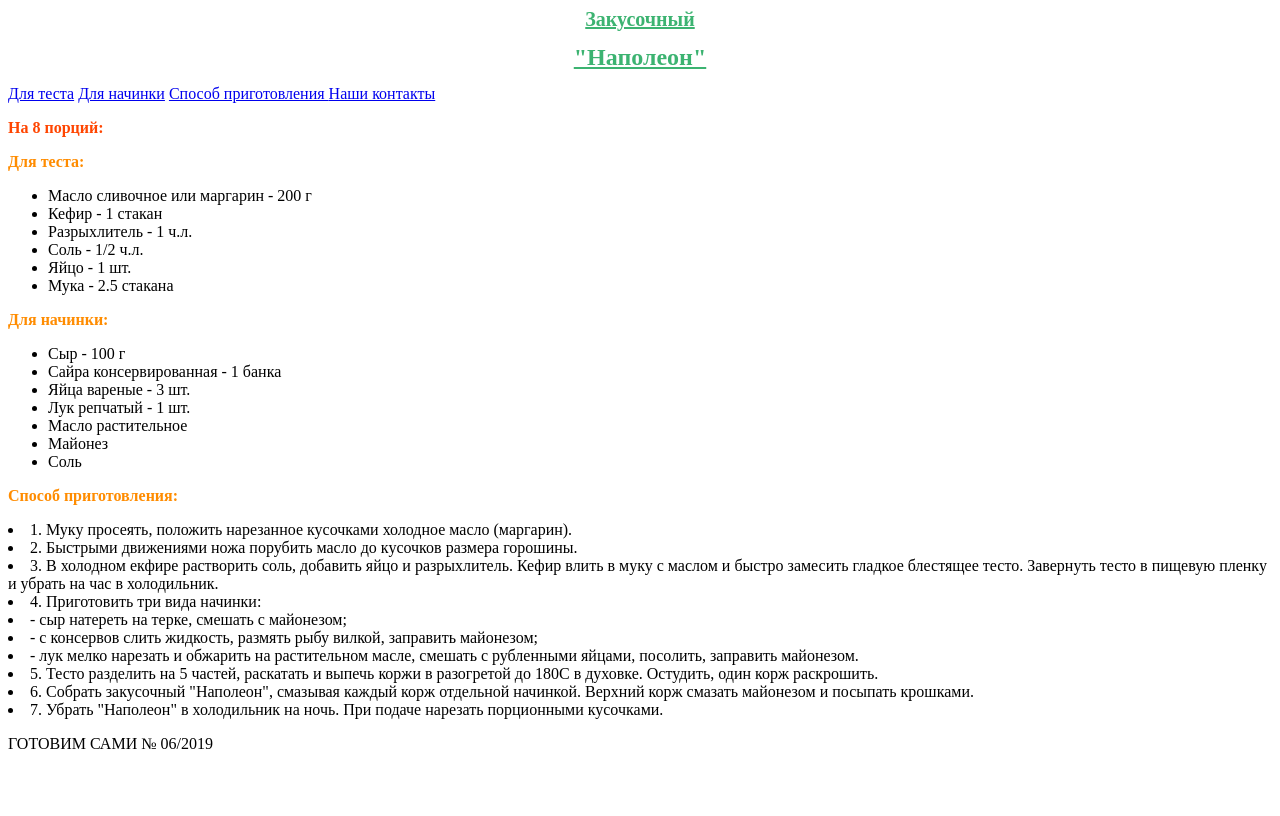
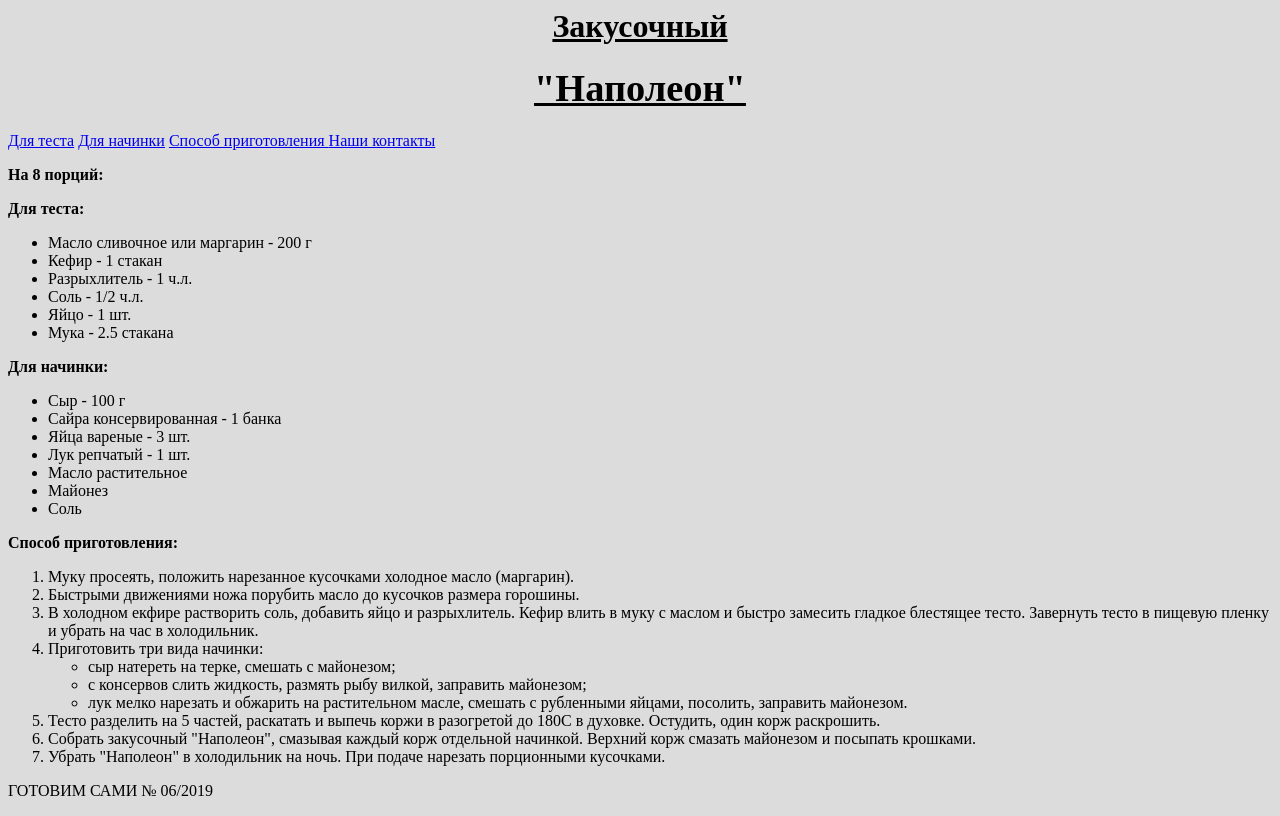
Before and after one commit to WebHeroSchool/NikPro89, a plain HTML site: page new in index.html in a window 1280 px wide. Drawn offline with Linux system fonts and the light colour scheme.

Commit message:
update file new index

```diff
--- a/new in index.html
+++ b/new in index.html
@@ -1,39 +1,25 @@
 <html>
-
  <head>
  <center>
  <title>Закусочный Наполеон</title>
-
+ <body style="background-color: #DCDCDC">
+ </body>
  <meta charset="utf-8">
-
-<font size=1 ><font color="#3CB371">
-
- <h1> <u>  <header> Закусочный  </header>  </u> </h1>
-  <h1> <big> <u> <header>  "Наполеон" </header> </u>  </big> </h1>
-
-  </font> </font>
-
+ <header>
+ <h1> <u>   Закусочный   </u> </h1>
+ <h1> <big> <u>   "Наполеон"  </u>  </big> </h1>
+ </header>
  </center>
-
 
  <nav>
  <a href="#">Для теста</a>
  <a href="#">Для начинки</a>
  <a href="#">Способ приготовления </a>
  <a href="#"> Наши контакты </a>
-
  </nav>
 
-
-
- <font color="#FF4500">
   <p><b> На 8 порций:</b></p>
-  </font>
-
-  <font color="#FF8C00">
   <p><b> Для теста:</b></p>
- </font>
-
 
  <ul>
 
@@ -51,9 +37,9 @@
 
  </ul>
 
-<font color="#FF8C00">
+
   <p><b> Для начинки:</b></p>
- </font>
+
 
   <ul>
 
@@ -72,26 +58,26 @@
 
  </ul>
 
-
- <font color="#FF8C00">
  <p><b> Способ приготовления:</b></p>
- </font>
-<li>1. Муку просеять, положить нарезанное кусочками холодное масло (маргарин). </li>
-<li> 2. Быстрыми движениями ножа порубить масло до кусочков размера горошины.</li>
-<li> 3. В холодном екфире растворить соль, добавить яйцо и разрыхлитель. Кефир влить в муку с маслом и быстро замесить гладкое блестящее тесто. Завернуть тесто в пищевую пленку и убрать на час в холодильник.</li>
-<li> 4. Приготовить три вида начинки:</li>
-<li> - сыр натереть на терке, смешать с майонезом;</li>
-<li> - с консервов слить жидкость, размять рыбу вилкой, заправить майонезом;</li>
-<li> - лук мелко нарезать и обжарить на растительном масле, смешать с рубленными яйцами, посолить, заправить майонезом.</li>
-<li> 5. Тесто разделить на 5 частей, раскатать и выпечь коржи в разогретой до 180С в духовке. Остудить, один корж раскрошить.</li>
-<li> 6. Собрать закусочный "Наполеон", смазывая каждый корж отдельной начинкой. Верхний корж смазать майонезом и посыпать крошками.</li>
-<li> 7. Убрать "Наполеон" в холодильник на ночь. При подаче нарезать порционными кусочками.</li>
 
 
+<ol>
+<li>  Муку просеять, положить нарезанное кусочками холодное масло (маргарин). </li>
+<li>  Быстрыми движениями ножа порубить масло до кусочков размера горошины.</li>
+<li>  В холодном екфире растворить соль, добавить яйцо и разрыхлитель. Кефир влить в муку с маслом и быстро замесить гладкое блестящее тесто. Завернуть тесто в пищевую пленку и убрать на час в холодильник.</li>
+<li>  Приготовить три вида начинки:</li>
 
-<footer> <p> ГОТОВИМ САМИ № 06/2019  </p>
-  </footer>
+<ul>
 
+<li> сыр натереть на терке, смешать с майонезом;</li>
+<li> c консервов слить жидкость, размять рыбу вилкой, заправить майонезом;</li>
+<li> лук мелко нарезать и обжарить на растительном масле, смешать с рубленными яйцами, посолить, заправить майонезом.</li>
+</ul>
+<li>  Тесто разделить на 5 частей, раскатать и выпечь коржи в разогретой до 180С в духовке. Остудить, один корж раскрошить.</li>
+<li>  Собрать закусочный "Наполеон", смазывая каждый корж отдельной начинкой. Верхний корж смазать майонезом и посыпать крошками.</li>
+<li>  Убрать "Наполеон" в холодильник на ночь. При подаче нарезать порционными кусочками.</li>
+</ol>
+ <footer> <p> ГОТОВИМ САМИ № 06/2019  </p>  </footer>
 
 </head>
 </html>
```
Lines whose indentation alone changed are shown as unchanged.
